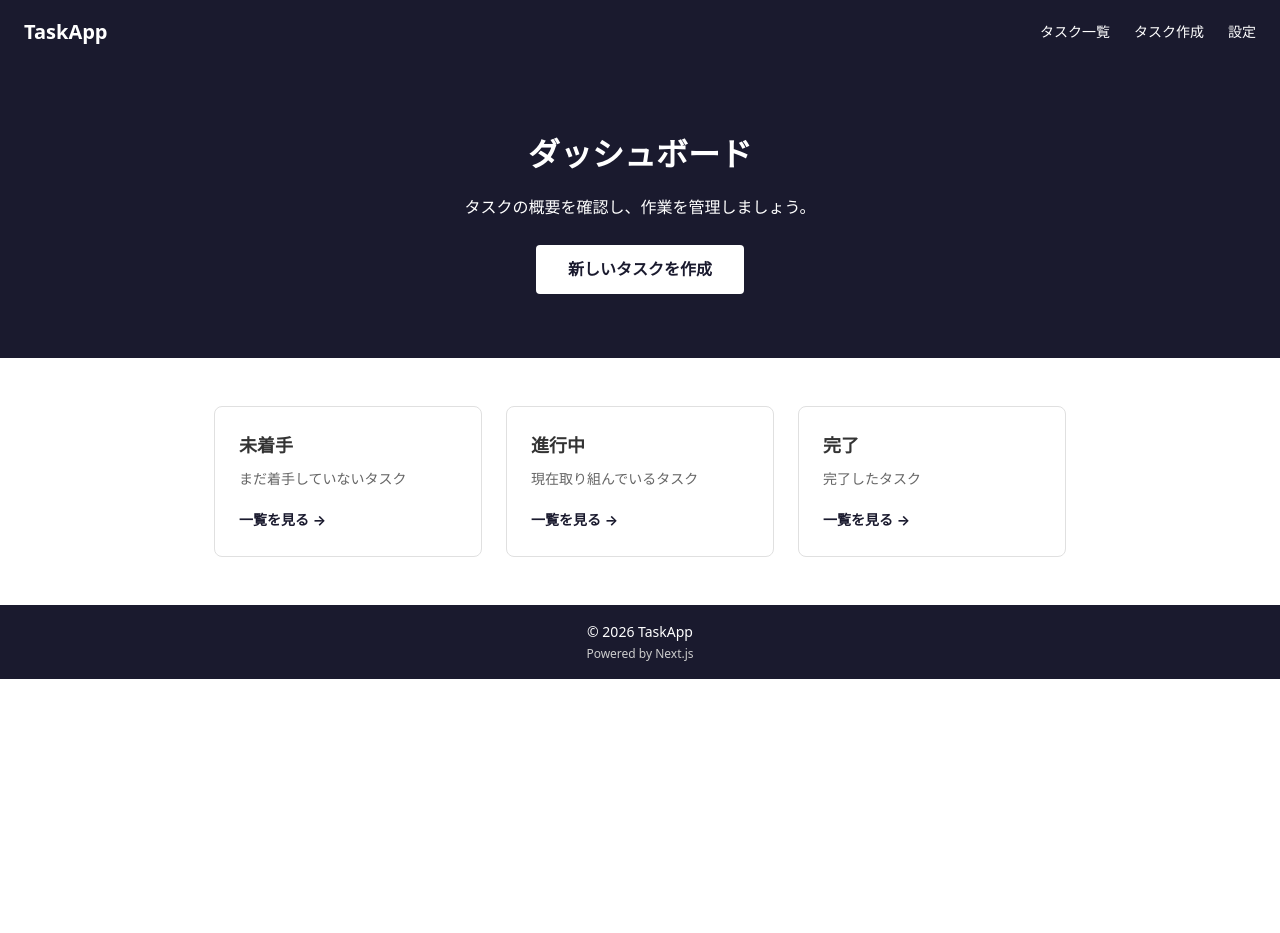
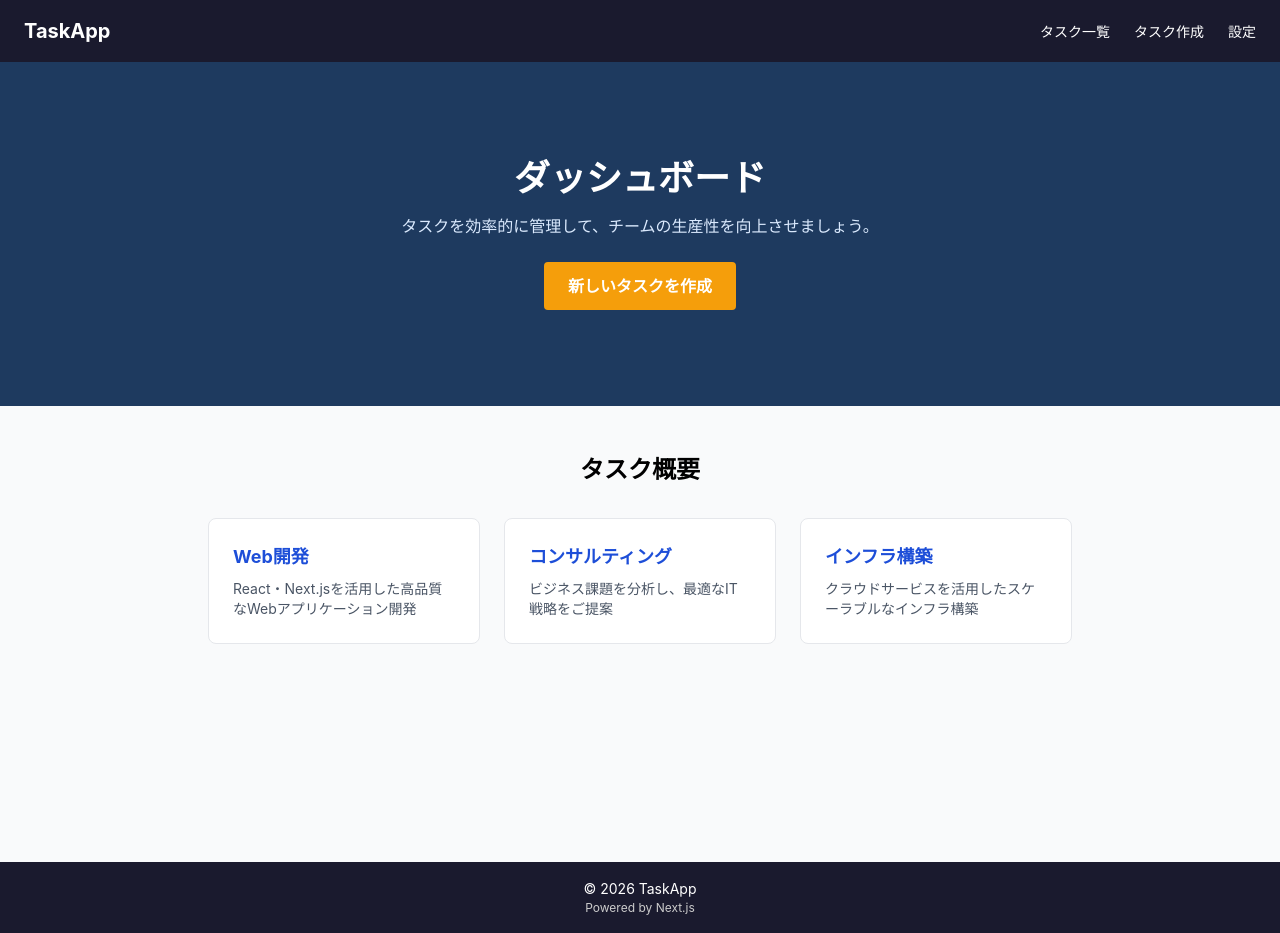
Before and after one commit to mogy-h/task-app, a Next.js app: page / in a window 1280 px wide. Before the commit the page ends 800 px from the top, so only its background shows below. Built offline with nearby package versions, Linux system fonts and the light colour scheme.

Commit message:
tailwindでスタイリング

```diff
--- a/app/globals.css
+++ b/app/globals.css
@@ -1,34 +1,14 @@
 @import "tailwindcss";
 
-* {
-  box-sizing: border-box;
-  margin: 0;
-  padding: 0;
+@theme {
+  --color-brand-50: #eff6ff;
+  --color-brand-100: #dbeafe;
+  --color-brand-500: #3b82f6;
+  --color-brand-600: #2563eb;
+  --color-brand-700: #1d4ed8;
+  --color-brand-900: #1e3a5f;
+
+  --color-accent: #f59e0b;
+
+  --font-sans: "Inter", system-ui, sans-serif;
 }
-
-body {
-  font-family: system-ui, -apple-system, sans-serif;
-  line-height: 1.6;
-  color: #333;
-}
-
-a {
-  color: inherit;
-}
-
-table {
-  border-collapse: collapse;
-  width: 100%;
-  margin-top: 16px;
-}
-
-th, td {
-  padding: 12px 16px;
-  border-bottom: 1px solid #e0e0e0;
-  text-align: left;
-}
-
-th {
-  background-color: #f5f5f5;
-  font-weight: bold;
-}
--- a/app/page.tsx
+++ b/app/page.tsx
@@ -1,42 +1,52 @@
 import Link from "next/link";
-import styles from "./page.module.css";
 
-export default function DashboardPage() {
+export default function HomePage() {
   return (
-    <div>
-      <section className={styles.hero}>
-        <h2 className={styles.heroTitle}>ダッシュボード</h2>
-        <p className={styles.heroText}>
-          タスクの概要を確認し、作業を管理しましょう。
+    <div className="min-h-screen bg-gray-50">
+      {/* ヒーロー：カスタムカラーを使用 */}
+      <section className="bg-brand-900 text-white text-center px-4 py-16 md:py-24">
+        <h2 className="text-2xl md:text-4xl font-bold mb-4">ダッシュボード</h2>
+        <p className="text-brand-100 text-sm md:text-base max-w-xl mx-auto mb-6">
+          タスクを効率的に管理して、チームの生産性を向上させましょう。
         </p>
-        <Link href="/tasks/new" className={styles.heroButton}>
+        <Link
+          href="/tasks/new"
+          className="inline-block bg-accent text-white font-bold px-6 py-3 rounded hover:bg-amber-600"
+        >
           新しいタスクを作成
         </Link>
       </section>
 
-      <section className={styles.sections}>
-        <div className={styles.card}>
-          <h3>未着手</h3>
-          <p>まだ着手していないタスク</p>
-          <Link href="/tasks?status=todo" className={styles.cardLink}>
-            一覧を見る →
-          </Link>
-        </div>
+      {/* サービスカード */}
+      <section className="max-w-4xl mx-auto px-4 py-12">
+        <h2 className="text-xl md:text-2xl font-bold text-center mb-8">
+          タスク概要
+        </h2>
+        <div className="flex flex-col md:flex-row gap-6">
+          <div className="flex-1 bg-white border border-gray-200 rounded-lg p-6 hover:border-brand-500 transition-colors">
+            <h3 className="text-lg font-bold text-brand-700 mb-2">Web開発</h3>
+            <p className="text-gray-600 text-sm">
+              React・Next.jsを活用した高品質なWebアプリケーション開発
+            </p>
+          </div>
 
-        <div className={styles.card}>
-          <h3>進行中</h3>
-          <p>現在取り組んでいるタスク</p>
-          <Link href="/tasks?status=in_progress" className={styles.cardLink}>
-            一覧を見る →
-          </Link>
-        </div>
+          <div className="flex-1 bg-white border border-gray-200 rounded-lg p-6 hover:border-brand-500 transition-colors">
+            <h3 className="text-lg font-bold text-brand-700 mb-2">
+              コンサルティング
+            </h3>
+            <p className="text-gray-600 text-sm">
+              ビジネス課題を分析し、最適なIT戦略をご提案
+            </p>
+          </div>
 
-        <div className={styles.card}>
-          <h3>完了</h3>
-          <p>完了したタスク</p>
-          <Link href="/tasks?status=done" className={styles.cardLink}>
-            一覧を見る →
-          </Link>
+          <div className="flex-1 bg-white border border-gray-200 rounded-lg p-6 hover:border-brand-500 transition-colors">
+            <h3 className="text-lg font-bold text-brand-700 mb-2">
+              インフラ構築
+            </h3>
+            <p className="text-gray-600 text-sm">
+              クラウドサービスを活用したスケーラブルなインフラ構築
+            </p>
+          </div>
         </div>
       </section>
     </div>
```
